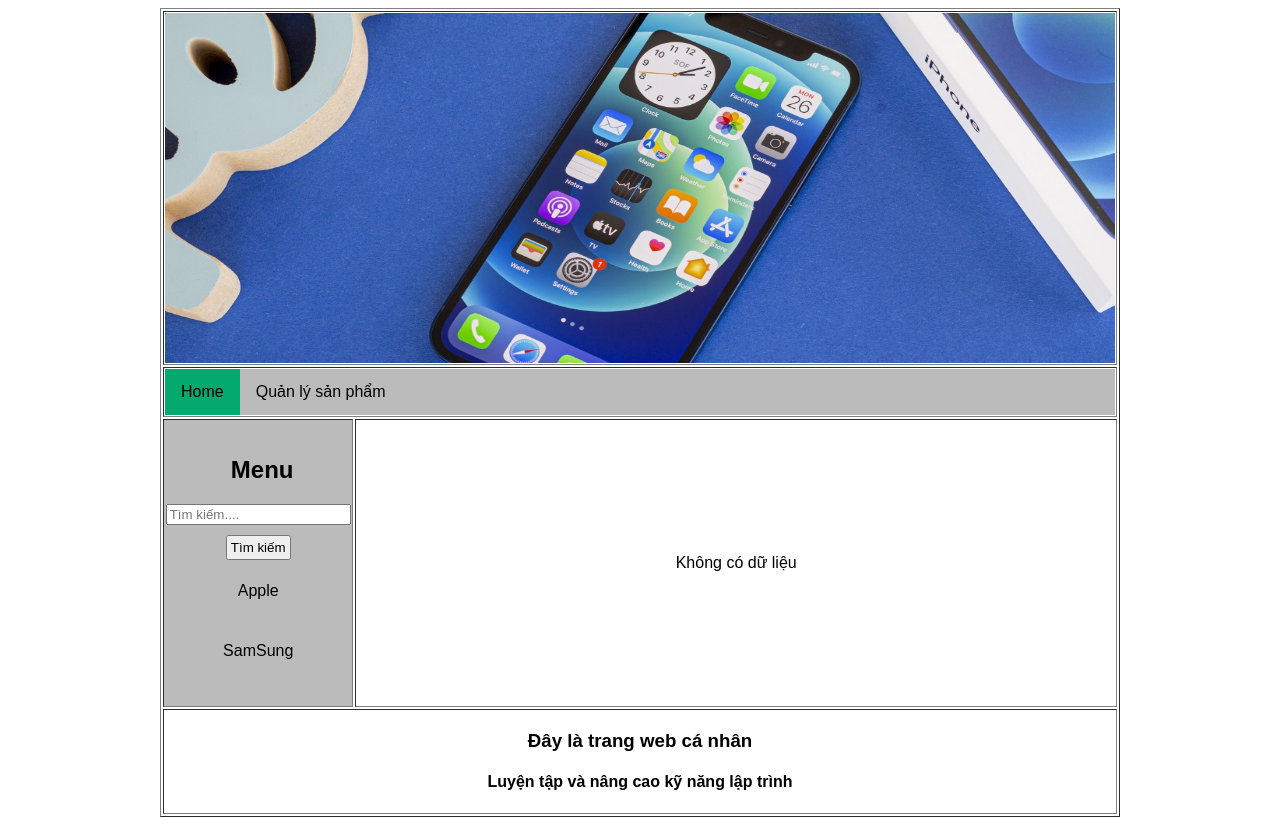
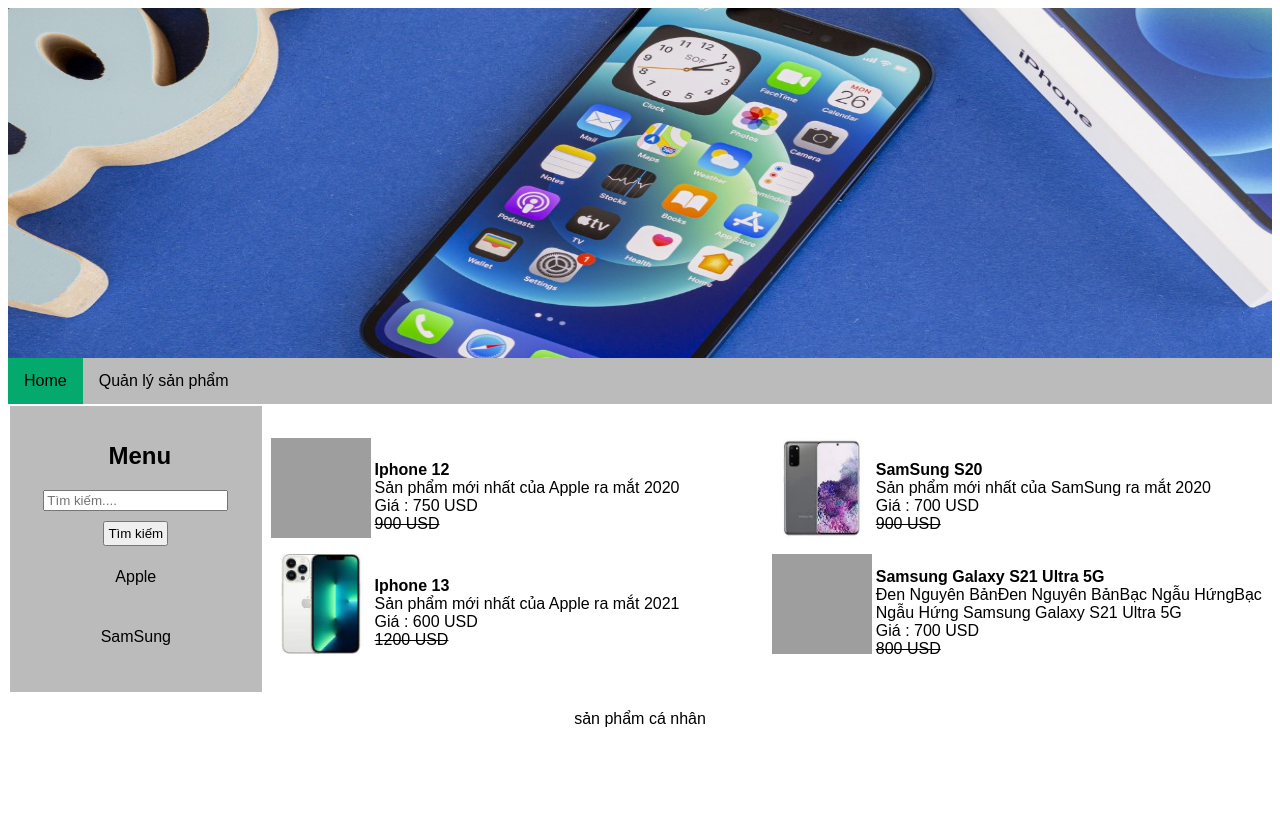
Before and after one commit to NguyenLamThuan/PHP_QLBH, a PHP site: page / in a window 1280 px wide. After the commit the page ends 727 px from the top, so only its background shows below. Run offline with PHP 8.4, Linux system fonts and the light colour scheme; data comes from the database, SQL or seed files in the repository; grey boxes are pictures that could not be loaded.

Commit message:
Project PHP 8.0

```diff
--- a/CSS/style.css
+++ b/CSS/style.css
@@ -11,6 +11,7 @@
 
 body {
     font-family: Arial, Helvetica, sans-serif;
+
 }
 
 * {
@@ -89,3 +90,10 @@
     background-color: #04AA6D;
 
 }
+
+.main {
+    width: 100%;
+    height: auto;
+    margin: auto;
+
+}
--- /dev/null
+++ b/Layout/footer.php
@@ -0,0 +1,7 @@
+<html lang="en">
+
+<body>
+    <p align='center'>sản phẩm cá nhân</p>
+</body>
+
+</html>
--- /dev/null
+++ b/Layout/header.php
@@ -0,0 +1,3 @@
+<body>
+    <img src="image/images.jpg" width="100%" height="350px">
+</body>
--- /dev/null
+++ b/Layout/menu.php
@@ -0,0 +1,20 @@
+<body>
+    <ul class="admin">
+        <li class="active">
+            <a name="index" href="index.php">Home</a>
+        </li>
+        <li>
+            <a name="admin" href="admin.php">Quản lý sản phẩm</a>
+        </li>
+        <li style="float:right">
+            <?php
+            if (isset($_SESSION["login"])) {
+                echo '<a href="admin.php?dangxuat">Đăng xuất</a>';
+            }
+            ?>
+        </li>
+    </ul>
+
+</body>
+
+</html>
--- /dev/null
+++ b/View/vPrdHome.php
@@ -0,0 +1,52 @@
+<html lang="en">
+
+<head>
+    <meta charset="UTF-8">
+    <meta http-equiv="X-UA-Compatible" content="IE=edge">
+    <meta name="viewport" content="width=device-width, initial-scale=1.0">
+    <title>Document</title>
+</head>
+
+<body>
+    <?php
+    include_once("Controller/cProduct.php");
+    $p = new controlProduct();
+    $tblProduct = $p->GetAllProduct();
+    if ($tblProduct) {
+        if (mysqli_num_rows($tblProduct) > 0) {
+            $dem = 0;
+            echo "<table>";
+            while ($row = mysqli_fetch_assoc($tblProduct)) {
+                if ($dem == 0) {
+                    echo "<tr>";
+                }
+                echo "<td style='width: 25%;'>";
+                echo "<table>";
+                echo "<tr>";
+                echo "<td>";
+                echo "<img width = '100px' height='100px' src='image/" . $row['hinh'] . "'/>";
+                echo "</td>";
+                echo "<td>";
+                echo "<br><b>" . $row['tensanpham'] . "</b><br>" . $row['mota'] . "<br>Giá : " . $row['giamgia'] . " USD" . "<br><s>" . $row['gia'] . " USD</s>";
+                echo "</td>";
+                echo "<tr>";
+                echo "</table>";
+                echo "</td>";
+                $dem++;
+                if ($dem % 2 == 0) {
+                    echo "</tr>";
+                    $dem == 0;
+                }
+            }
+            echo "</table>";
+        } else {
+            echo "0 result";
+        }
+    } else {
+        echo "Không có dữ liệu";
+    }
+    ?>
+
+</body>
+
+</html>
--- a/index.php
+++ b/index.php
@@ -11,27 +11,15 @@
 </head>
 
 <body>
-	<table border="1" style="width:960px;text-align:center;margin: auto;">
-		<tr>
-			<td colspan="2">
-				<img src="image/images.jpg" width="100%" height="350px">
-			</td>
-		</tr>
-		<tr>
-			<td colspan="2">
-				<ul class="admin">
-
-					<li class="active">
-						<a href="index.php">Home</a>
-					</li>
-					<li>
-						<a href="admin.php">Quản lý sản phẩm</a>
-					</li>
-				</ul>
-
-
-			</td>
-		</tr>
+	<div>
+		<div>
+			<?php require 'Layout/header.php' ?>
+		</div>
+		<div>
+			<?php require 'Layout/menu.php' ?>
+		</div>
+		<div class="main" style="margin-bottom: 0px;">
+			<table style="width: 100%">
 				<tr>
 					<td class="menu" align="center">
 						<div class="row">
@@ -52,24 +40,25 @@
 
 
 					</td>
-			<td width="85%">
+					<td style="width:80%" align="center">
 						<?php
 						if (isset($_REQUEST["searchProd"])) {
 							include_once("View/vSearchProduct.php");
+						} else if (isset($_REQUEST["Comp"])) {
+							include_once("View/vProduct.php");
 						} else {
-					include_once("View/vProduct.php");
+							include_once('View/vPrdHome.php');
 						}
 
 						?>
 					</td>
 				</tr>
-		<tr>
-			<td colspan="2">
-				<h3>Đây là trang web cá nhân</h3>
-				<h4>Luyện tập và nâng cao kỹ năng lập trình</h4>
-			</td>
-		</tr>
 			</table>
+		</div>
+		<div align='center'>
+			<?php require 'Layout/footer.php' ?>
+		</div>
+	</div>
 
 </body>
 
```
Also changed, not shown: View/Insert.php (+5 -2 lines), admin.php (+19 -33 lines). Lines whose indentation alone changed are shown as unchanged.
